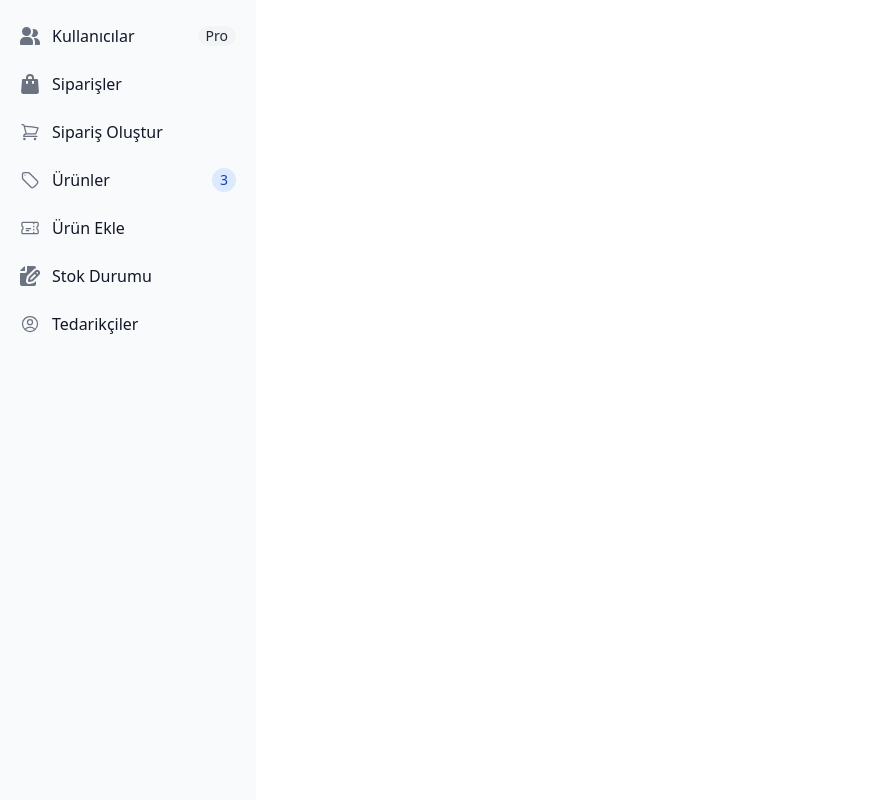
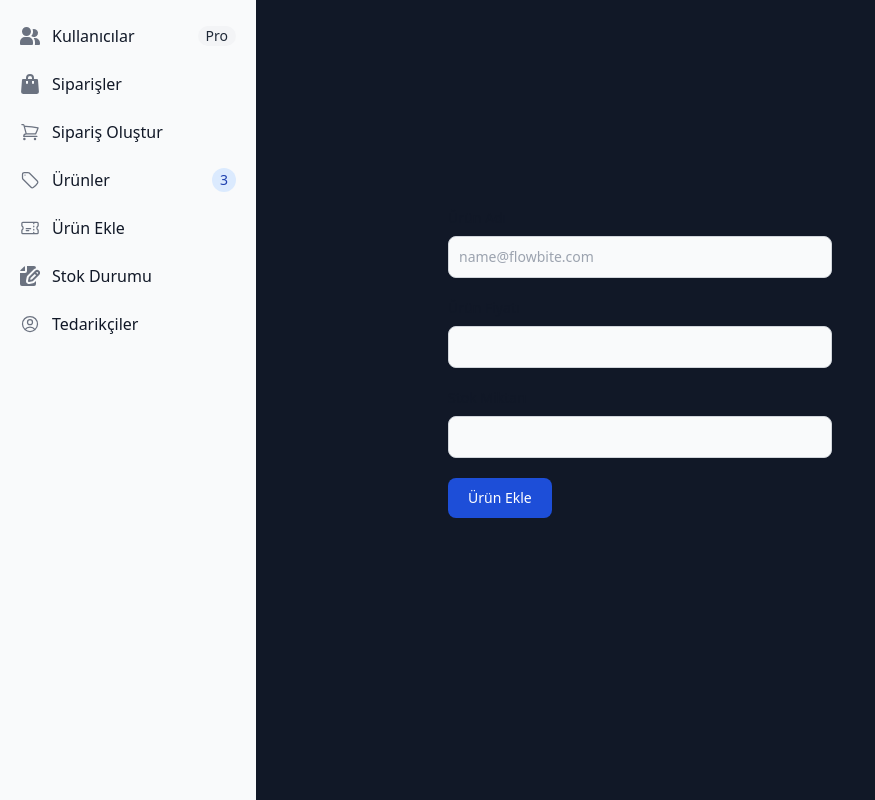
Before and after one commit to sektor7k/SOA-VTYS, a Next.js app in the folder frontend/: page /urunekle in a window 1280 px wide. Shown: the whole page, without its empty margins (0-875 px from the left). Built offline with nearby package versions, Linux system fonts and the light colour scheme.

Commit message:
ürün ekleme formu

```diff
--- /dev/null
+++ b/frontend/src/components/SiparisForm.tsx
@@ -0,0 +1,10 @@
+export default function SiparisForm() {
+
+    return (
+        <div >
+
+
+
+        </div>
+    )
+}
--- /dev/null
+++ b/frontend/src/components/UrunForm.tsx
@@ -0,0 +1,25 @@
+export default function UrunForm() {
+
+    return (
+        <div className="bg-gray-900 h-screen">
+
+
+            <form className="max-w-sm mx-auto pt-52">
+                <div className="mb-5">
+                    <label htmlFor="urunAdi" className="block mb-2 text-sm font-medium text-gray-900 dark:text-white">Ürün Adı</label>
+                    <input type="text" id="urunAdi" className="shadow-sm bg-gray-50 border border-gray-300 text-gray-900 text-sm rounded-lg focus:ring-blue-500 focus:border-blue-500 block w-full p-2.5 dark:bg-gray-700 dark:border-gray-600 dark:placeholder-gray-400 dark:text-white dark:focus:ring-blue-500 dark:focus:border-blue-500 dark:shadow-sm-light" placeholder="name@flowbite.com" required />
+                </div>
+                <div className="mb-5">
+                    <label htmlFor="urunFiyati" className="block mb-2 text-sm font-medium text-gray-900 dark:text-white">Ürün Fiyatı</label>
+                    <input type="number" id="urunFiyati" className="shadow-sm bg-gray-50 border border-gray-300 text-gray-900 text-sm rounded-lg focus:ring-blue-500 focus:border-blue-500 block w-full p-2.5 dark:bg-gray-700 dark:border-gray-600 dark:placeholder-gray-400 dark:text-white dark:focus:ring-blue-500 dark:focus:border-blue-500 dark:shadow-sm-light" required />
+                </div>
+                <div className="mb-5">
+                    <label htmlFor="stokMiktari" className="block mb-2 text-sm font-medium text-gray-900 dark:text-white">Stok Miktarı</label>
+                    <input type="number" id="stokMiktari" className="shadow-sm bg-gray-50 border border-gray-300 text-gray-900 text-sm rounded-lg focus:ring-blue-500 focus:border-blue-500 block w-full p-2.5 dark:bg-gray-700 dark:border-gray-600 dark:placeholder-gray-400 dark:text-white dark:focus:ring-blue-500 dark:focus:border-blue-500 dark:shadow-sm-light" required />
+                </div>
+                <button type="submit" className="text-white bg-blue-700 hover:bg-blue-800 focus:ring-4 focus:outline-none focus:ring-blue-300 font-medium rounded-lg text-sm px-5 py-2.5 text-center dark:bg-blue-600 dark:hover:bg-blue-700 dark:focus:ring-blue-800">Ürün Ekle</button>
+            </form>
+
+        </div>
+    )
+}
--- a/frontend/src/pages/siparisolustur.tsx
+++ b/frontend/src/pages/siparisolustur.tsx
@@ -1,10 +1,12 @@
 
 import SideNar from "@/components/SideBar";
+import SiparisForm from "@/components/SiparisForm";
 
 export default function SiparisOlustur() {
   return (
     <>
       <SideNar/>
+      <SiparisForm/>
 
     </>
   );
--- a/frontend/src/pages/urunekle.tsx
+++ b/frontend/src/pages/urunekle.tsx
@@ -1,10 +1,14 @@
 
 import SideNar from "@/components/SideBar";
+import UrunForm from "@/components/UrunForm";
 
 export default function UrunEkle() {
   return (
     <>
+
       <SideNar/>
+      <UrunForm/>
+
 
     </>
   );
```
